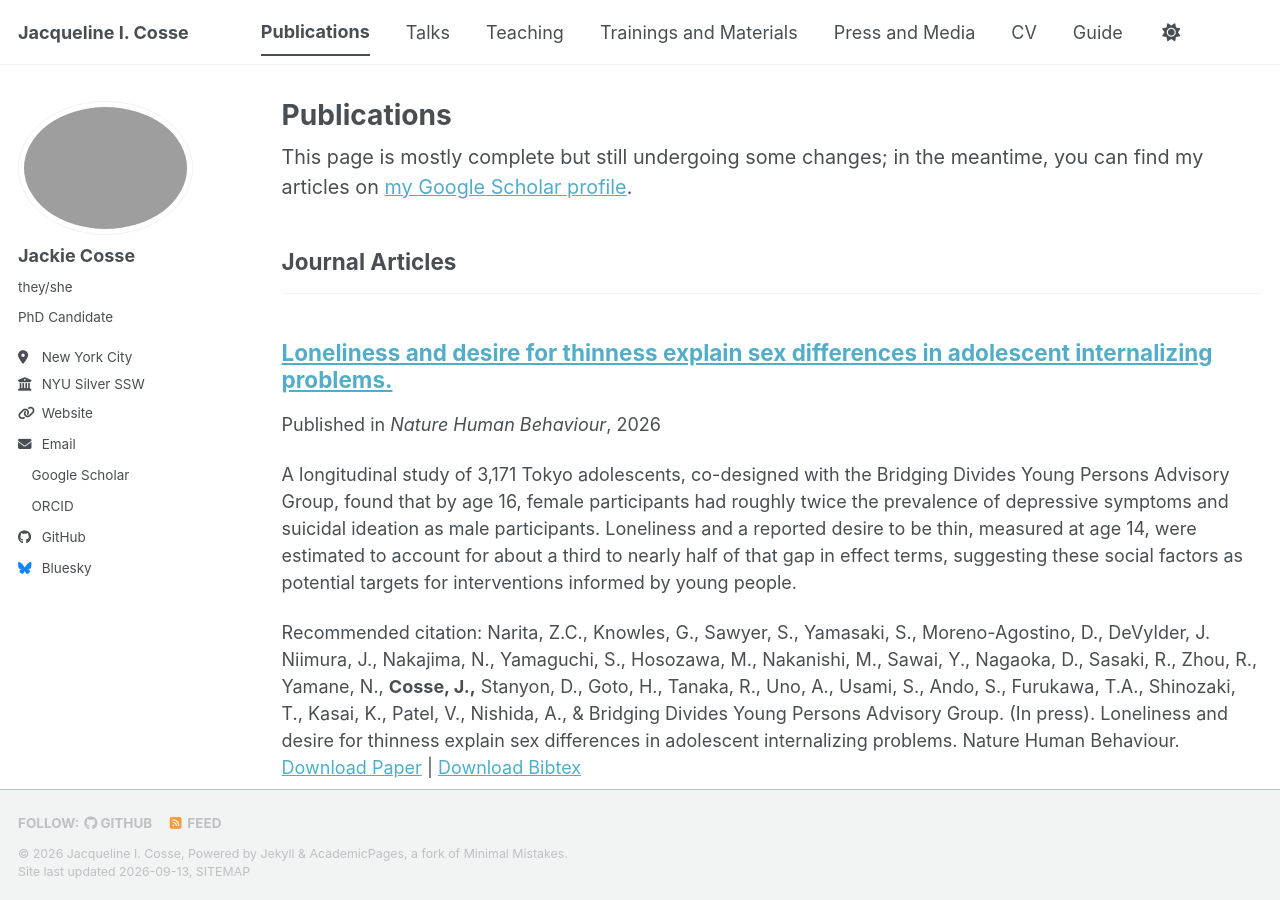
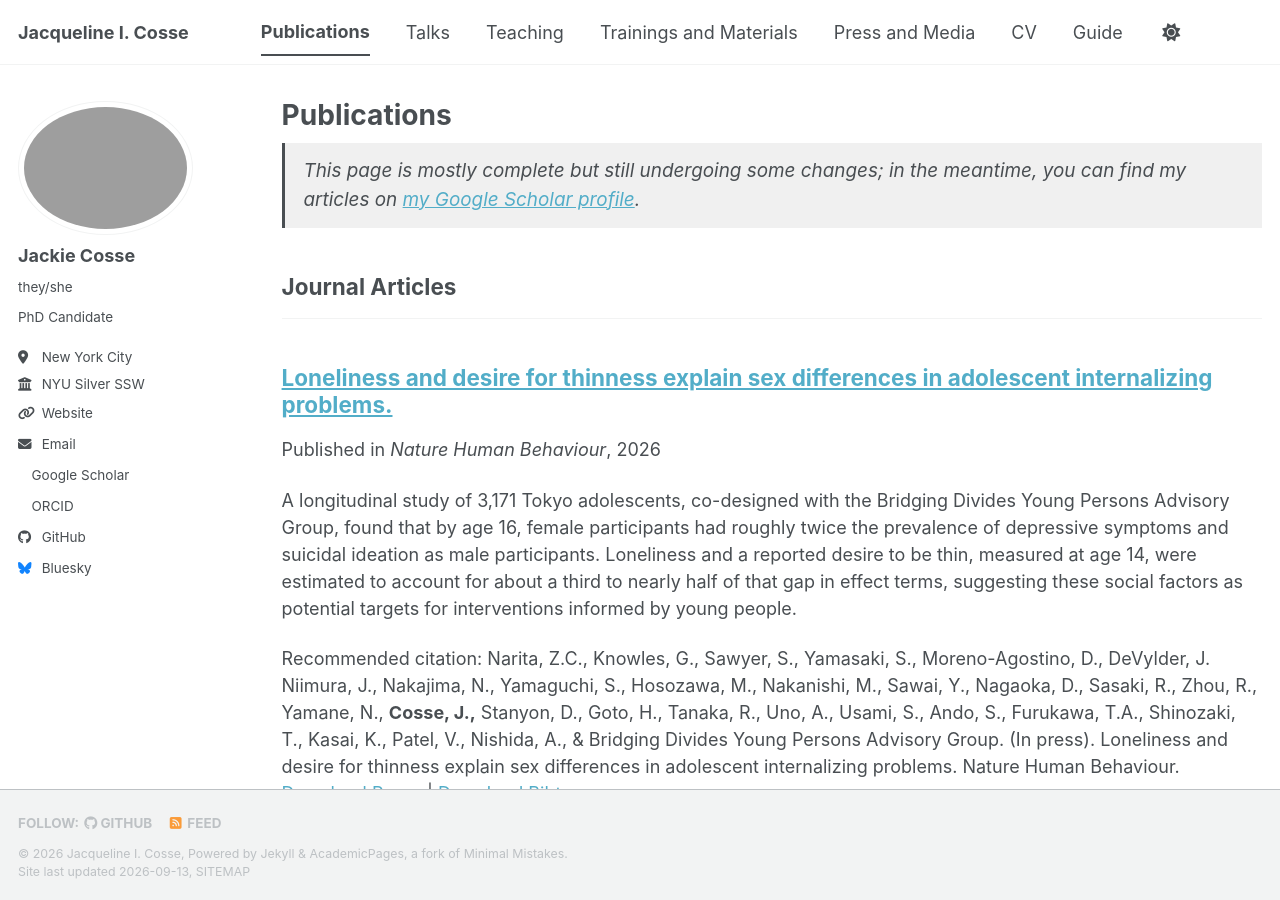
Before and after one commit to jackiecosse/jackiecosse.com, a Jekyll site: the page built from _pages/publications.html, in a window 1280 px wide and 900 px high. Built offline with Jekyll 4.4.1, drawn with Linux system fonts in a browser that asks for light colours; a style sheet for code colours, icons or effects is not loaded.

Commit message:
Update publications.html [construction msg format change]

```diff
--- a/_pages/publications.html
+++ b/_pages/publications.html
@@ -6,7 +6,7 @@
 ---
 
 {% if site.author.googlescholar %}
-  <div class="wordwrap" style="font-size: 1.1rem;">This page is mostly complete but still undergoing some changes; in the meantime, you can find my articles on <a href="{{site.author.googlescholar}}">my Google Scholar profile</a>.</div>
+  <div class="wordwrap" style="font-size: 1.05rem; font-style: italic; padding: 0.75em 1em; border-left: 3px solid currentColor; background-color: rgba(128,128,128,0.12);">This page is mostly complete but still undergoing some changes; in the meantime, you can find my articles on <a href="{{site.author.googlescholar}}">my Google Scholar profile</a>.</div>
 {% endif %}
 
 {% include base_path %}
```
